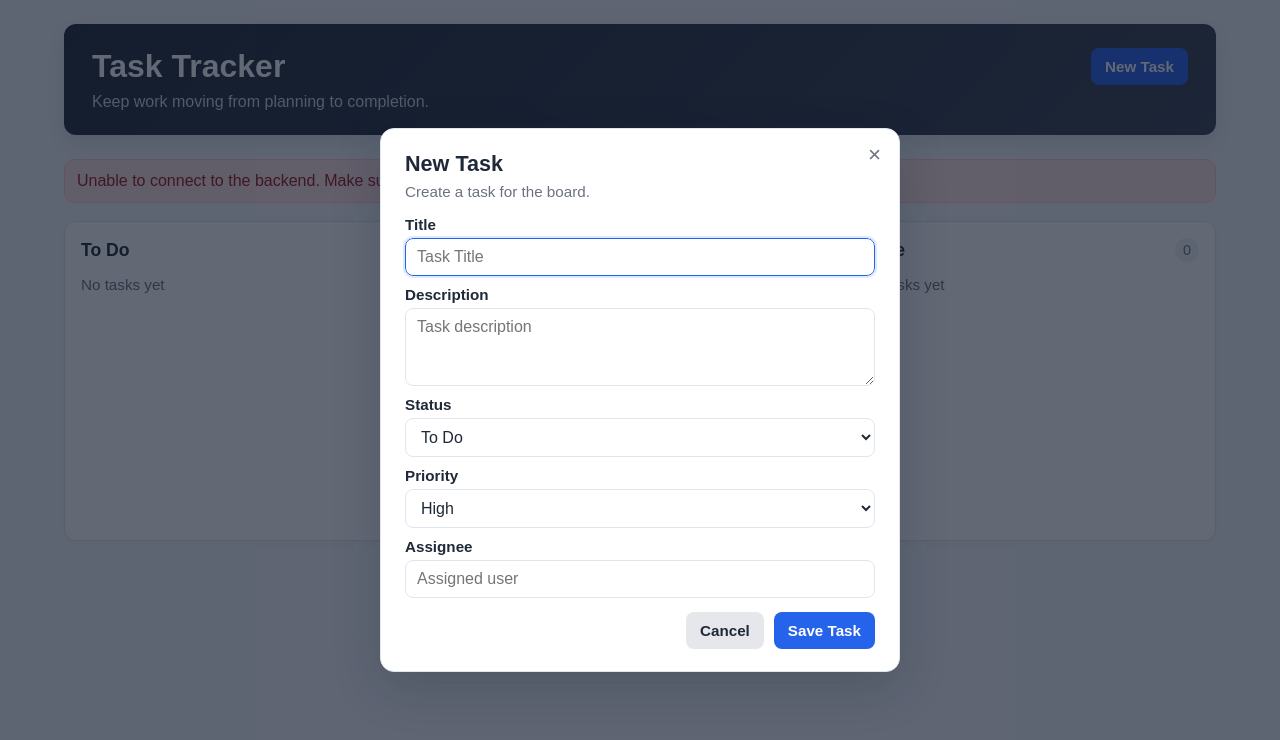
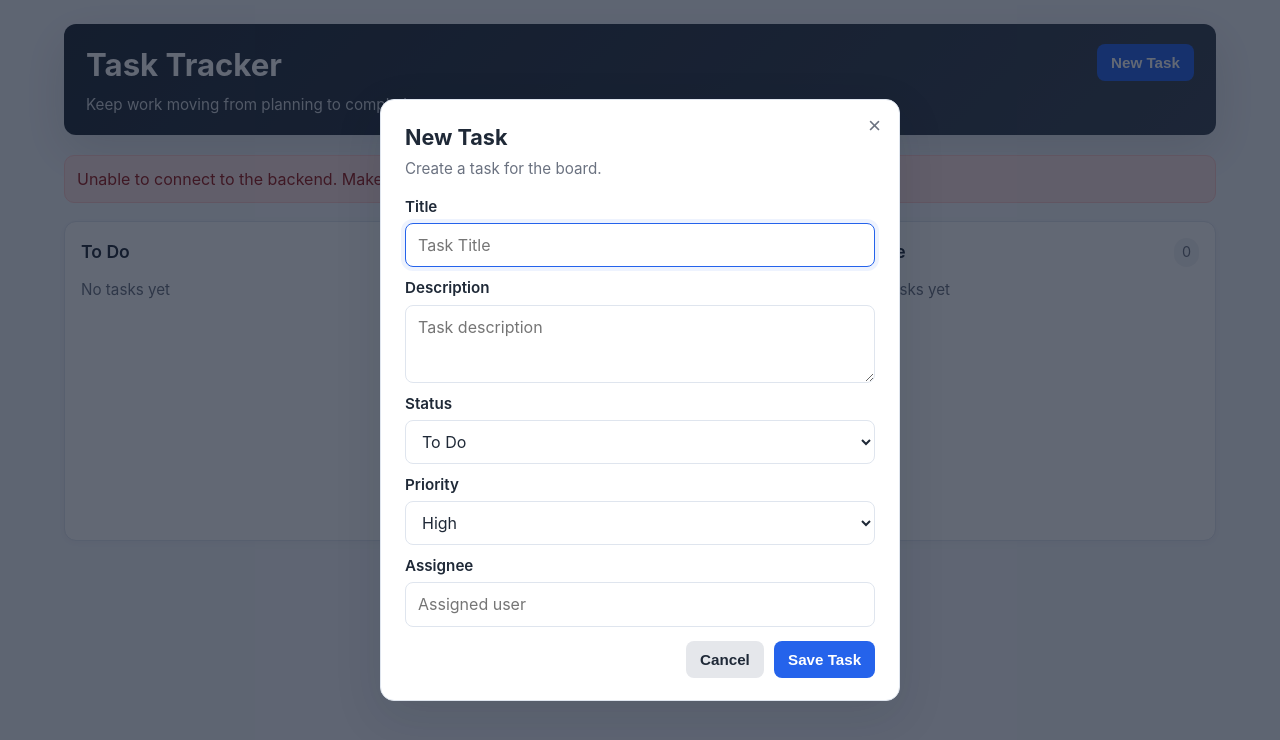
Before and after one commit to clara-assaad/Task-Tracker, a plain HTML site: page frontend/index.html in a window 1280 px wide. Both pictures are taken after a click on the button "New Task". Drawn offline with Linux system fonts and the light colour scheme; no server answers.

Commit message:
Refactor frontend file

```diff
--- a/frontend/index.html
+++ b/frontend/index.html
@@ -9,73 +9,92 @@
     <style>
         :root {
             color-scheme: light;
+
+            /* Colors */
             --bg: #f5f7fb;
             --panel: #ffffff;
             --border: #dfe5ee;
             --text: #1f2937;
             --muted: #6b7280;
             --accent: #2563eb;
+            --accent-hover: #1d4ed8;
             --accent-soft: #dbeafe;
-        }
-
-        * {
+
+            /* Geometry */
+            --radius: 12px;
+            --radius-sm: 8px;
+            --pill-radius: 999px;
+            --page-padding: 24px;
+            --gap: 16px;
+
+            /* Elevation */
+            --shadow-sm: 0 2px 8px rgba(15,23,42,0.04);
+            --shadow-lg: 0 16px 48px rgba(15,23,42,0.12);
+        }
+
+        *, *::before, *::after {
             box-sizing: border-box;
+        }
+
+        html, body {
+            height: 100%;
         }
 
         body {
             margin: 0;
-            font-family: Arial, Helvetica, sans-serif;
+            font-family: Inter, system-ui, -apple-system, 'Segoe UI', Roboto, Arial, sans-serif;
             background: var(--bg);
             color: var(--text);
+            -webkit-font-smoothing: antialiased;
+            -moz-osx-font-smoothing: grayscale;
+            line-height: 1.4;
         }
 
         .page {
             max-width: 1200px;
             margin: 0 auto;
-            padding: 24px;
-        }
-
-        /* =========================
-           HEADER
-        ========================= */
-
+            padding: var(--page-padding);
+        }
+
+        /* Header */
         header {
             background: linear-gradient(135deg, #1f2937, #374151);
             color: #ffffff;
-            padding: 24px 28px;
-            border-radius: 12px;
-            box-shadow: 0 8px 24px rgba(15, 23, 42, 0.12);
-            margin-bottom: 24px;
+            padding: 20px 22px;
+            border-radius: var(--radius);
+            box-shadow: var(--shadow-lg);
+            margin-bottom: 20px;
 
             display: flex;
             justify-content: space-between;
             align-items: flex-start;
-            gap: 16px;
+            gap: var(--gap);
         }
 
         header h1 {
-            margin: 0 0 8px;
-            font-size: 2rem;
+            margin: 0 0 6px;
+            font-size: 1.95rem;
+            font-weight: 700;
         }
 
         header p {
             margin: 0;
             color: #d1d5db;
-        }
-
-        /* =========================
-           BUTTONS
-        ========================= */
-
+            font-size: 0.95rem;
+        }
+
+        /* Buttons (shared) */
         .header-button,
         .primary-button,
         .secondary-button {
             border: none;
-            border-radius: 8px;
+            border-radius: var(--radius-sm);
             padding: 10px 14px;
             cursor: pointer;
             font-size: 0.95rem;
             font-weight: 600;
+            transition: background-color 160ms cubic-bezier(.2,.8,.2,1), transform 120ms ease;
+            will-change: background-color, transform;
         }
 
         .header-button,
@@ -86,7 +105,7 @@
 
         .header-button:hover,
         .primary-button:hover {
-            background: #1d4ed8;
+            background: var(--accent-hover);
         }
 
         .secondary-button {
@@ -98,26 +117,34 @@
             background: #d1d5db;
         }
 
-        /* =========================
-           BOARD
-        ========================= */
-
+        .header-button:active,
+        .primary-button:active,
+        .secondary-button:active {
+            transform: translateY(1px);
+        }
+
+        .header-button:focus-visible,
+        .primary-button:focus-visible,
+        .secondary-button:focus-visible {
+            outline: none;
+            box-shadow: 0 0 0 4px rgba(37,99,235,0.12);
+            border-radius: var(--radius-sm);
+        }
+
+        /* Board layout */
         .board {
             display: grid;
-
-            /* Three columns on desktop */
             grid-template-columns: repeat(3, minmax(0, 1fr));
-
             gap: 18px;
         }
 
         .column {
             background: var(--panel);
             border: 1px solid var(--border);
-            border-radius: 12px;
+            border-radius: var(--radius);
             padding: 16px;
             min-height: 320px;
-            box-shadow: 0 2px 8px rgba(15, 23, 42, 0.04);
+            box-shadow: var(--shadow-sm);
         }
 
         .column__header {
@@ -130,6 +157,7 @@
         .column__header h2 {
             margin: 0;
             font-size: 1.1rem;
+            font-weight: 600;
         }
 
         .column__count {
@@ -137,7 +165,7 @@
             color: var(--muted);
             background: #f3f4f6;
             padding: 4px 8px;
-            border-radius: 999px;
+            border-radius: var(--pill-radius);
         }
 
         .task-list {
@@ -146,22 +174,23 @@
             gap: 12px;
         }
 
-        /* =========================
-           TASK CARDS
-        ========================= */
-
+        /* Task cards */
         .task-card {
             border: 1px solid var(--border);
             border-radius: 10px;
             padding: 12px;
             background: #fcfdff;
             cursor: grab;
-            transition: opacity 0.15s ease, transform 0.15s ease;
+            transition: box-shadow 160ms ease, opacity 120ms ease, transform 120ms ease;
+        }
+
+        .task-card:hover {
+            box-shadow: 0 6px 18px rgba(15,23,42,0.06);
         }
 
         .task-card.is-dragging {
-            opacity: 0.7;
-            transform: scale(0.98);
+            opacity: 0.75;
+            transform: scale(0.99);
         }
 
         .column.is-drop-target {
@@ -172,6 +201,7 @@
         .task-card__title {
             margin: 0 0 6px;
             font-size: 1rem;
+            font-weight: 600;
         }
 
         .task-card__description {
@@ -193,10 +223,11 @@
         .pill {
             display: inline-flex;
             align-items: center;
-            gap: 4px;
+            gap: 6px;
             padding: 4px 8px;
-            border-radius: 999px;
+            border-radius: var(--pill-radius);
             font-weight: 600;
+            font-size: 0.9rem;
         }
 
         .pill--priority {
@@ -219,19 +250,17 @@
             background: #111827;
             color: #ffffff;
             padding: 7px 10px;
-            border-radius: 8px;
+            border-radius: var(--radius-sm);
             cursor: pointer;
             font-size: 0.9rem;
+            transition: background-color 140ms ease;
         }
 
         .edit-button:hover {
             background: #1f2937;
         }
 
-        /* =========================
-           ERROR MESSAGES
-        ========================= */
-
+        /* Errors */
         .error-message,
         .form-error {
             background: #fee2e2;
@@ -243,18 +272,13 @@
             display: none;
         }
 
-        /* =========================
-           MODAL
-        ========================= */
-
+        /* Modal */
         .modal {
             position: fixed;
             inset: 0;
-
             display: none;
             align-items: center;
             justify-content: center;
-
             padding: 20px;
             z-index: 1000;
         }
@@ -266,26 +290,17 @@
         .modal__backdrop {
             position: absolute;
             inset: 0;
-            background: rgba(15, 23, 42, 0.65);
-        }
-
-        /*
-            Smaller modal.
-            No internal scrollbar.
-        */
+            background: rgba(15,23,42,0.65);
+        }
+
         .modal__dialog {
             position: relative;
-
             width: min(92%, 520px);
-
             background: var(--panel);
             border: 1px solid var(--border);
             border-radius: 14px;
-
             padding: 22px 24px;
-
-            box-shadow: 0 16px 48px rgba(15, 23, 42, 0.2);
-
+            box-shadow: var(--shadow-lg);
             z-index: 1;
         }
 
@@ -293,11 +308,9 @@
             position: absolute;
             top: 12px;
             right: 12px;
-
             border: none;
             background: transparent;
             color: var(--muted);
-
             font-size: 1.4rem;
             cursor: pointer;
         }
@@ -313,16 +326,11 @@
             font-size: 0.95rem;
         }
 
-        /* =========================
-           FORM
-        ========================= */
-
+        /* Form */
         .form__field {
             display: flex;
             flex-direction: column;
-            gap: 5px;
-
-            /* Smaller spacing */
+            gap: 6px;
             margin-bottom: 10px;
         }
 
@@ -335,12 +343,9 @@
         .form__field select,
         .form__field textarea {
             width: 100%;
-
             border: 1px solid var(--border);
-            border-radius: 8px;
-
-            padding: 9px 11px;
-
+            border-radius: var(--radius-sm);
+            padding: 10px 12px;
             font: inherit;
             color: var(--text);
             background: #ffffff;
@@ -349,7 +354,8 @@
         .form__field input:focus,
         .form__field select:focus,
         .form__field textarea:focus {
-            outline: 2px solid var(--accent-soft);
+            outline: none;
+            box-shadow: 0 0 0 4px rgba(37,99,235,0.08);
             border-color: var(--accent);
         }
 
@@ -358,10 +364,6 @@
             resize: vertical;
         }
 
-        /*
-            Do not reserve empty space
-            when there is no field error.
-        */
         .field-error {
             margin: 0;
             font-size: 0.85rem;
@@ -379,22 +381,26 @@
             margin-top: 14px;
         }
 
-        /* =========================
-           RESPONSIVE
-        ========================= */
-
+        /* Responsive */
         @media (max-width: 900px) {
             header {
                 flex-direction: column;
                 align-items: flex-start;
             }
 
-            /*
-                Only small screens become
-                one column.
-            */
             .board {
                 grid-template-columns: 1fr;
+            }
+        }
+
+        /* Respect reduced motion preference */
+        @media (prefers-reduced-motion: reduce) {
+            .header-button,
+            .primary-button,
+            .secondary-button,
+            .task-card,
+            .edit-button {
+                transition: none !important;
             }
         }
     </style>
```
